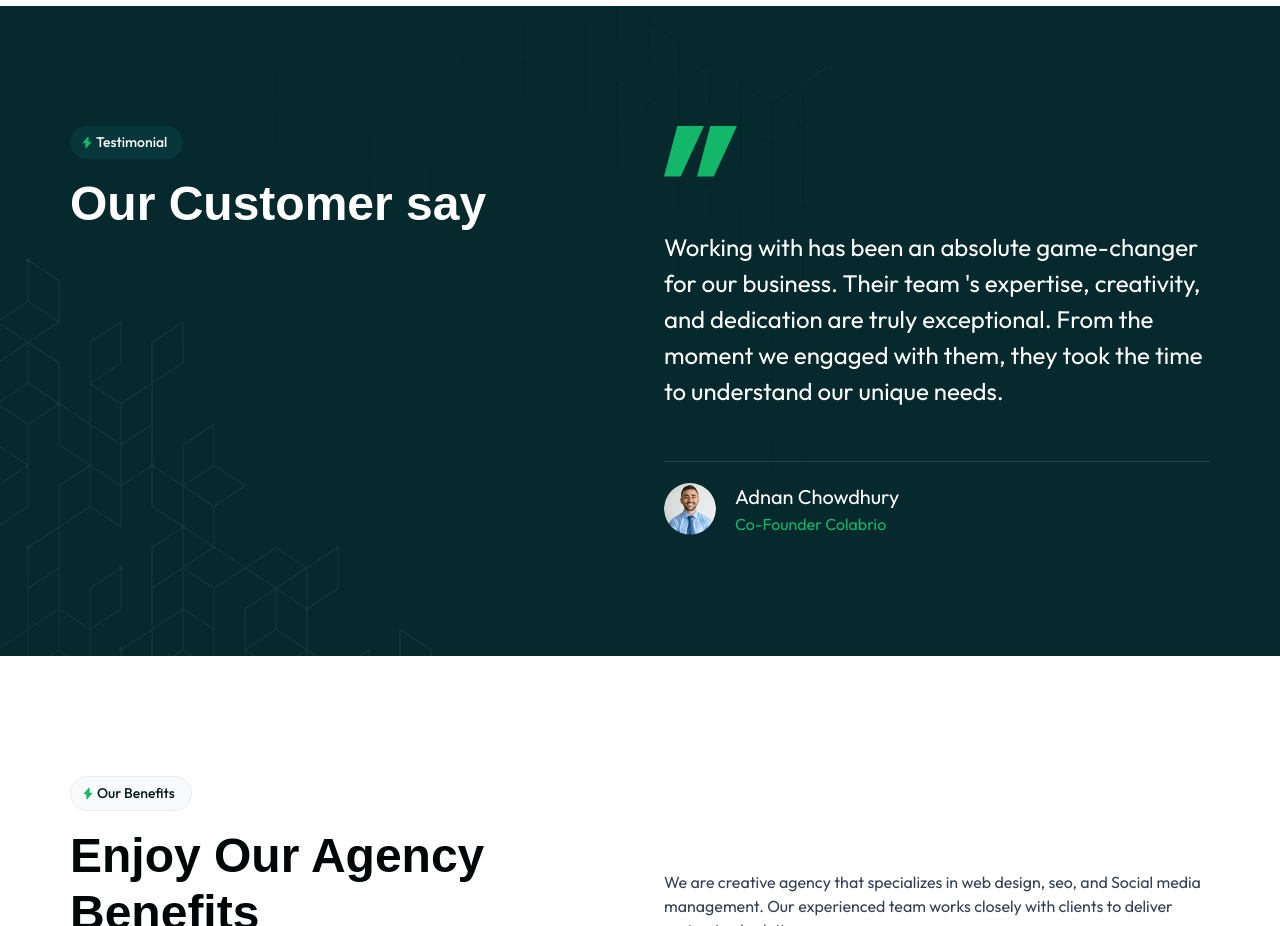
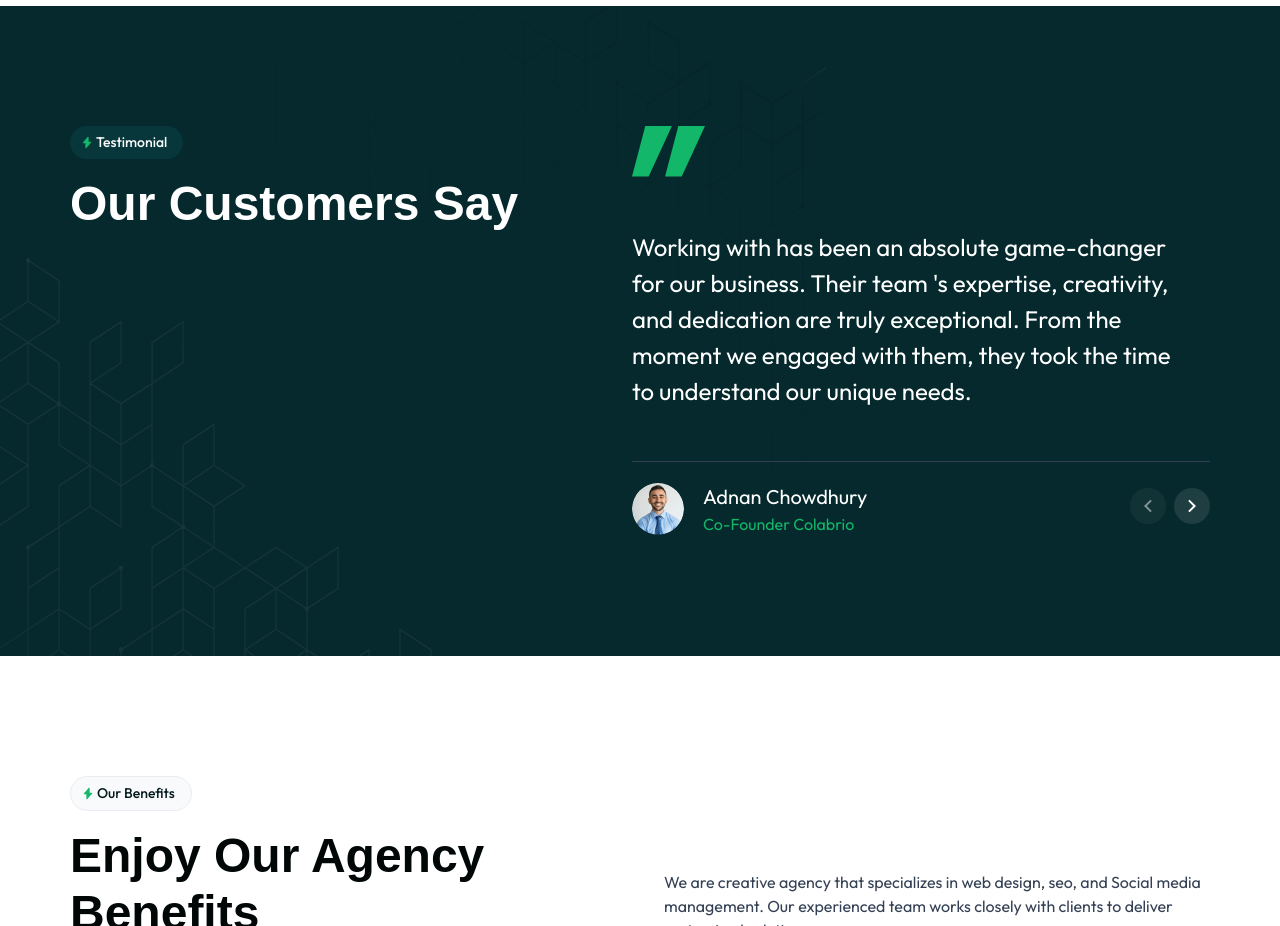
Before and after one commit to vivek9985/monkswizard, a Next.js app: page /about in a window 1280 px wide. Shown: the part 3260-4186 px from the top of the page. Built offline with nearby package versions, Linux system fonts and the light colour scheme; a web font is replaced by a local one.

Commit message:
added slider in home1

```diff
--- a/package.json
+++ b/package.json
@@ -18,7 +18,8 @@
     "react-dom": "^19.0.0",
     "react-fast-marquee": "^1.6.5",
     "react-slick": "^0.30.3",
-    "slick-carousel": "^1.8.1"
+    "slick-carousel": "^1.8.1",
+    "swiper": "^11.2.8"
   },
   "devDependencies": {
     "@eslint/eslintrc": "^3",
--- a/src/Components/Section/Common/Testimonial.tsx
+++ b/src/Components/Section/Common/Testimonial.tsx
@@ -1,45 +1,100 @@
+'use client';
+
+import { useRef, useEffect } from "react";
 import Container from "@/Components/Utils/Container/Container";
 import Heading from "@/Components/Utils/Heading/Heading";
-import Paragraph from "@/Components/Utils/Paragraph/Paragraph";
 import Badge from "@/Components/Utils/Badge/Badge";
 import Image from "next/image";
 import TestimonialBg from "@/assets/images/testimonial-bg.svg";
-import Quote from "@/assets/images/quote.svg";
-import Reviewer from "@/assets/images/reviewer-one.png";
+import TestimonialWidget from "@/Components/Widget/TestimonialWidget";
+import { Swiper, SwiperSlide } from "swiper/react";
+import { Navigation } from "swiper/modules";
+import 'swiper/css';
+import 'swiper/css/pagination';
+import 'swiper/css/navigation';
+
+import SwiperCore from "swiper";
+import { RiArrowLeftSLine, RiArrowRightSLine } from "@remixicon/react";
 
 export default function Testimonial() {
+    const prevRef = useRef<HTMLButtonElement | null>(null);
+    const nextRef = useRef<HTMLButtonElement | null>(null);
+    const swiperRef = useRef<SwiperCore | null>(null);
+
+    useEffect(() => {
+        if (
+            swiperRef.current &&
+            prevRef.current &&
+            nextRef.current &&
+            swiperRef.current.params.navigation
+        ) {
+            const navigation = swiperRef.current.params.navigation;
+            if (typeof navigation !== 'boolean') {
+                navigation.prevEl = prevRef.current;
+                navigation.nextEl = nextRef.current;
+                swiperRef.current.navigation.init();
+                swiperRef.current.navigation.update();
+            }
+        }
+    }, []);
+
     return (
-        <section className="bg-primary-600 py-20 md:py-[100px] xl:py-[120px] 2xl:pb-[128px] relative overflow-hidden">
+        <section className="bg-primary-600 pt-20 pb-32 md:pt-[100px] xl:py-[120px] 2xl:pb-[128px] relative overflow-hidden">
             <Container className="relative z-10">
                 <div className="flex flex-col gap-y-10 xl:flex-row items-center xl:items-start xl:justify-between w-10/12 sm:w-8/12 md:w-8/12 xl:w-full mx-auto">
                     <div className="max-w-[546px]">
                         <Badge className="mx-auto xl:ml-0">Testimonial</Badge>
                         <Heading variant="h2" className="text-white text-center xl:text-left mt-4">
-                            Our Customer say
+                            Our Customers Say
                         </Heading>
                     </div>
-                    <div className="flex flex-col items-center xl:items-start gap-6 xl:gap-[52px]">
-                        <Image className="w-14 xl:w-[73px]" src={Quote} alt="" width={73} height={50} />
-                        <Paragraph variant="para-2" className="max-w-[546px] mx-auto xl:mr-0 text-center xl:text-left text-white mt-3 xl:mt-0">
-                            Working with has been an absolute game-changer for our business. Their team &apos;s expertise, creativity, and dedication are truly exceptional. From the moment we engaged with them, they took the time to understand our unique needs.
-                        </Paragraph>
-                        <div className="w-full flex items-center justify-center xl:justify-start gap-[19px] pt-5 border-t-[1px] border-neutral-700">
-                            <div className="w-[52px] h-[52px] rounded-full overflow-hidden">
-                                <Image className="w-full h-full object-cover" src={Reviewer} alt="" width={52} height={52} />
-                            </div>
-                            <div>
-                                <Paragraph variant="para-4" className="text-white">
-                                    Adnan Chowdhury
-                                </Paragraph>
-                                <Paragraph variant="para-11" className="text-success-500">
-                                    Co-Founder Colabrio
-                                </Paragraph>
-                            </div>
+
+                    <div className="slider-container relative max-w-[578px] w-full cursor-grab active:cursor-grabbing">
+                        <Swiper
+                            onSwiper={(swiper) => (swiperRef.current = swiper)}
+                            pagination={{ type: 'fraction' }}
+                            navigation={{
+                                prevEl: prevRef.current,
+                                nextEl: nextRef.current,
+                            }}
+                            spaceBetween={24}
+                            modules={[Navigation]}
+                            className="h-full"
+                        >
+                            {[1, 2, 3, 4, 5].map((i) => (
+                                <SwiperSlide key={i}>
+                                    <TestimonialWidget />
+                                </SwiperSlide>
+                            ))}
+                        </Swiper>
+                        <div className="w-fit absolute -bottom-14 xl:bottom-3 right-0 left-0 mx-auto xl:mr-0 xl:right-0 flex gap-2 z-10">
+                            <button
+                                ref={prevRef}
+                                className="w-9 h-9 flex items-center justify-center bg-white/10 hover:bg-white/20 text-white rounded-full transition cursor-pointer disabled:opacity-50"
+                                aria-label="Previous"
+                            >
+                                <RiArrowLeftSLine />
+                            </button>
+                            <button
+                                ref={nextRef}
+                                className="w-9 h-9 flex items-center justify-center bg-white/10 hover:bg-white/20 text-white rounded-full transition cursor-pointer disabled:opacity-50"
+                                aria-label="Next"
+                            >
+                                <RiArrowRightSLine />
+                            </button>
                         </div>
                     </div>
                 </div>
             </Container>
-            <Image className="absolute left-0 bottom-0 -z-0" src={TestimonialBg} alt="" width={827} height={657} />
+
+            <Image
+                className="absolute left-0 bottom-0 -z-0"
+                src={TestimonialBg}
+                alt="Testimonial Background"
+                width={827}
+                height={657}
+                priority
+            />
         </section>
     );
 }
--- /dev/null
+++ b/src/Components/Widget/TestimonialWidget.tsx
@@ -0,0 +1,29 @@
+import Image from "next/image";
+import Paragraph from "../Utils/Paragraph/Paragraph";
+import Quote from "@/assets/images/quote.svg";
+import Reviewer from "@/assets/images/reviewer-one.png";
+
+
+export default function TestimonialWidget() {
+    return (
+        <div className="flex flex-col items-center xl:items-start gap-6 xl:gap-[52px]">
+            <Image className="w-14 xl:w-[73px]" src={Quote} alt="" width={73} height={50} />
+            <Paragraph variant="para-2" className="max-w-[546px] mx-auto xl:ml-0 text-center xl:text-left text-white mt-3 xl:mt-0">
+                Working with has been an absolute game-changer for our business. Their team &apos;s expertise, creativity, and dedication are truly exceptional. From the moment we engaged with them, they took the time to understand our unique needs.
+            </Paragraph>
+            <div className="w-full flex items-center justify-center xl:justify-start gap-[19px] pt-5 border-t-[1px] border-neutral-700">
+                <div className="w-[52px] h-[52px] rounded-full overflow-hidden">
+                    <Image className="w-full h-full object-cover" src={Reviewer} alt="" width={52} height={52} />
+                </div>
+                <div>
+                    <Paragraph variant="para-4" className="text-white">
+                        Adnan Chowdhury
+                    </Paragraph>
+                    <Paragraph variant="para-11" className="text-success-500">
+                        Co-Founder Colabrio
+                    </Paragraph>
+                </div>
+            </div>
+        </div>
+    )
+}
```
Also changed, not shown: 1 other file (tests, documents, lock files or other folders).
